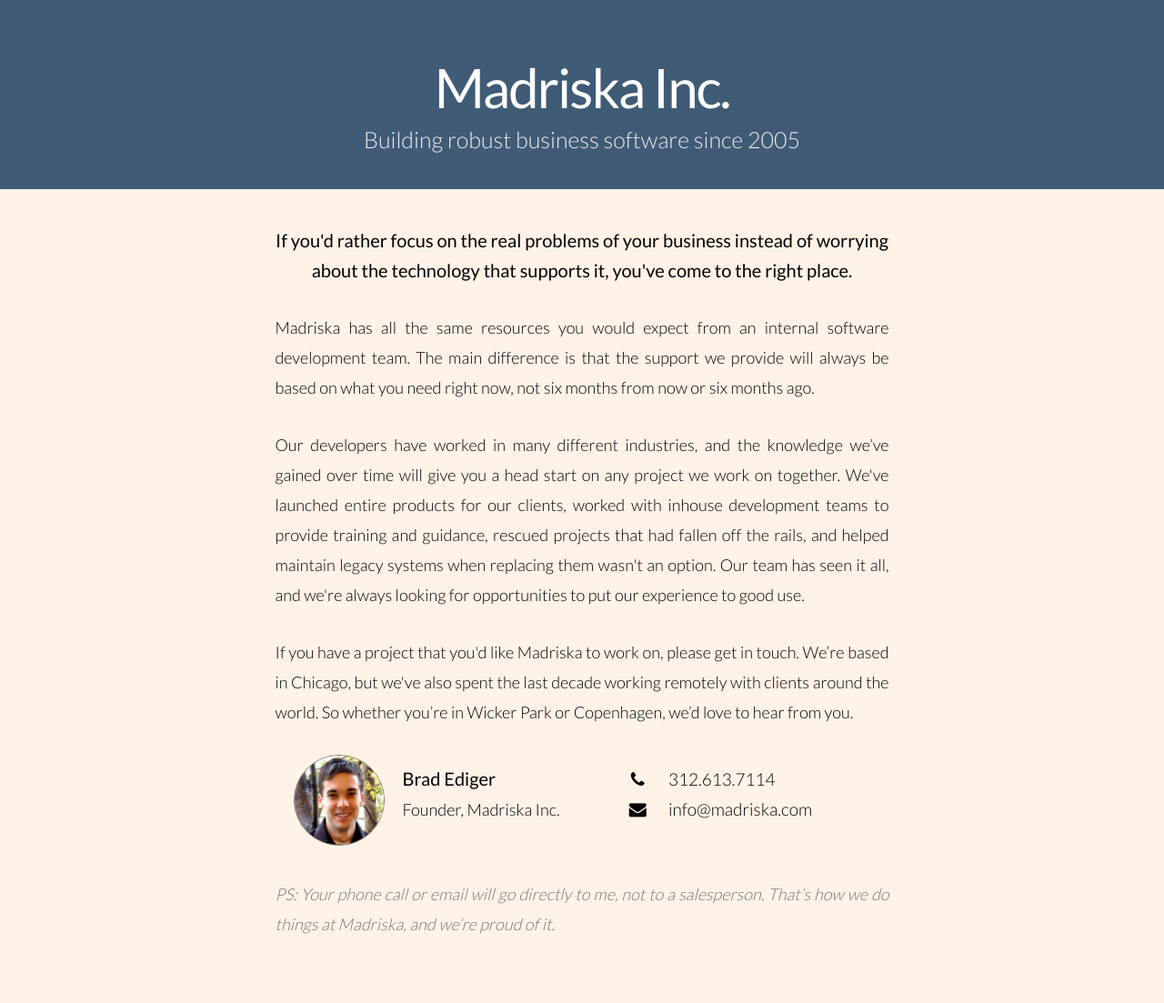
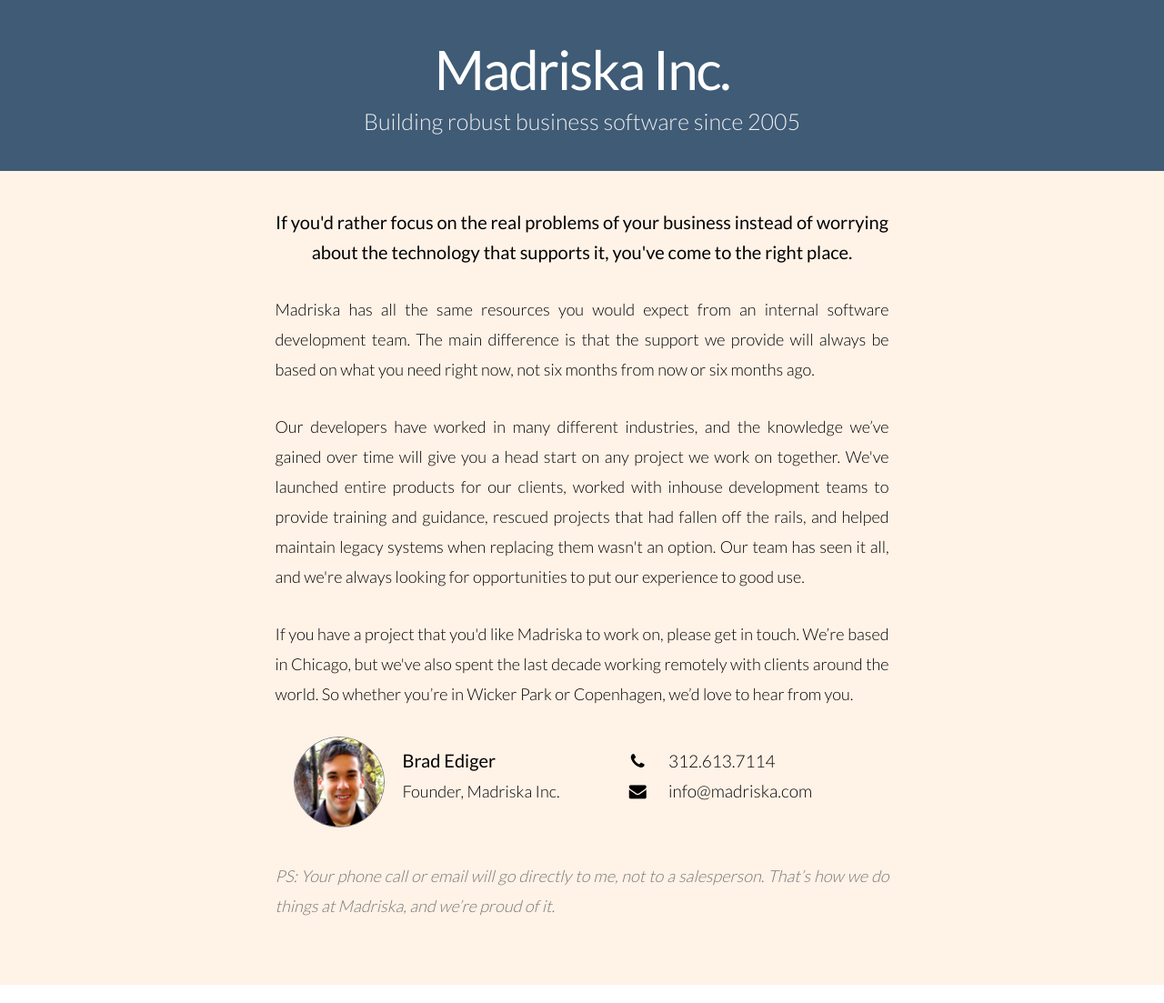
Before and after one commit to madriska/madriska.github.com, a Jekyll site: the page built from index.html, in a window 1280 px wide. Shown: the whole page at 91% size. Built offline with Jekyll 4.4.1, drawn with Linux system fonts in a browser that asks for light colours; nearby versions of some CDN libraries.

Commit message:
Update site.css
Remove padding to center top text

```diff
--- a/stylesheets/site.css
+++ b/stylesheets/site.css
@@ -29,7 +29,7 @@
     letter-spacing: -2px;
     font-weight: 400;
     margin-bottom: 0em;
-    margin-top: 20px; }
+    margin-top: 0px; }
   #hero .lead {
     color: #eeeeee;
     font-weight: 200;
```
